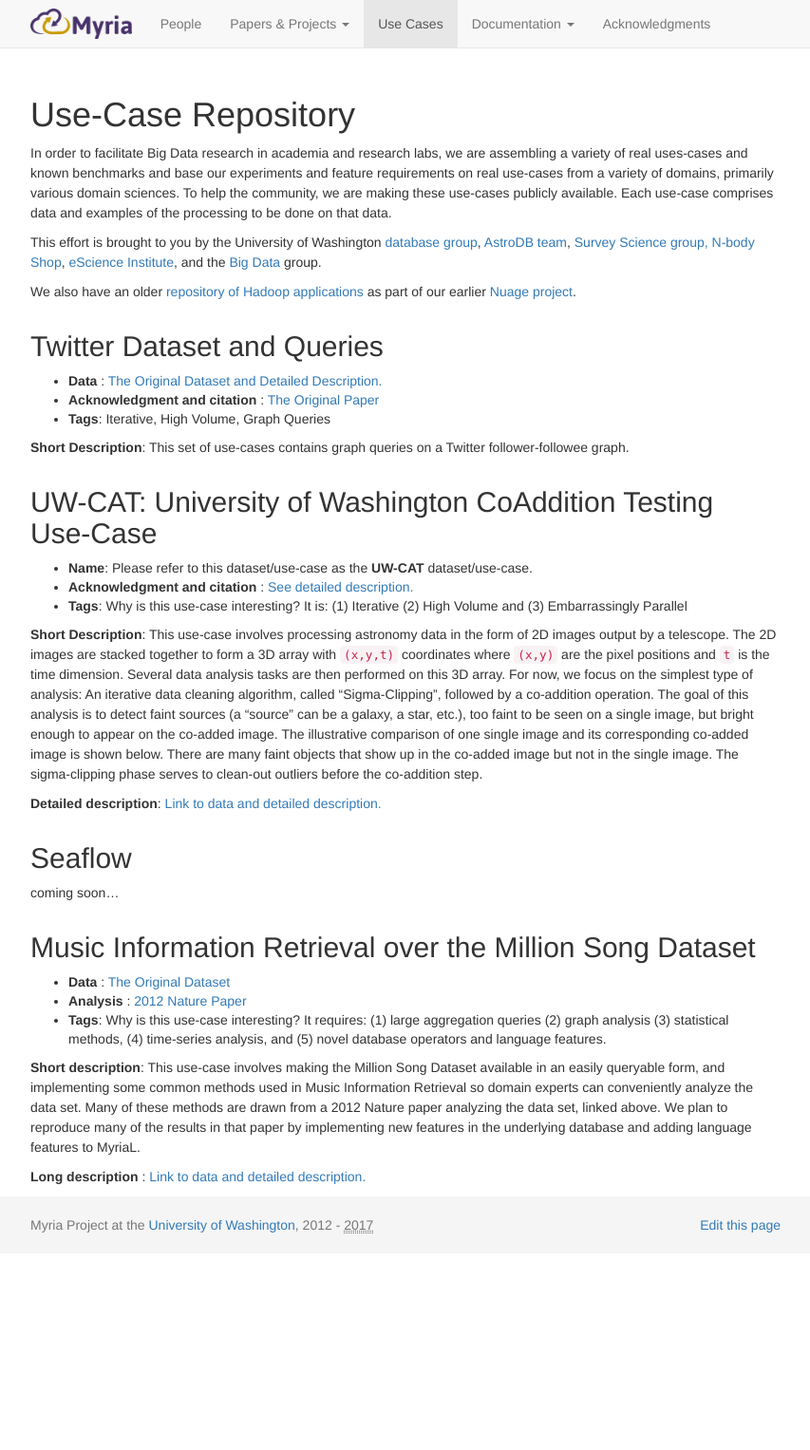
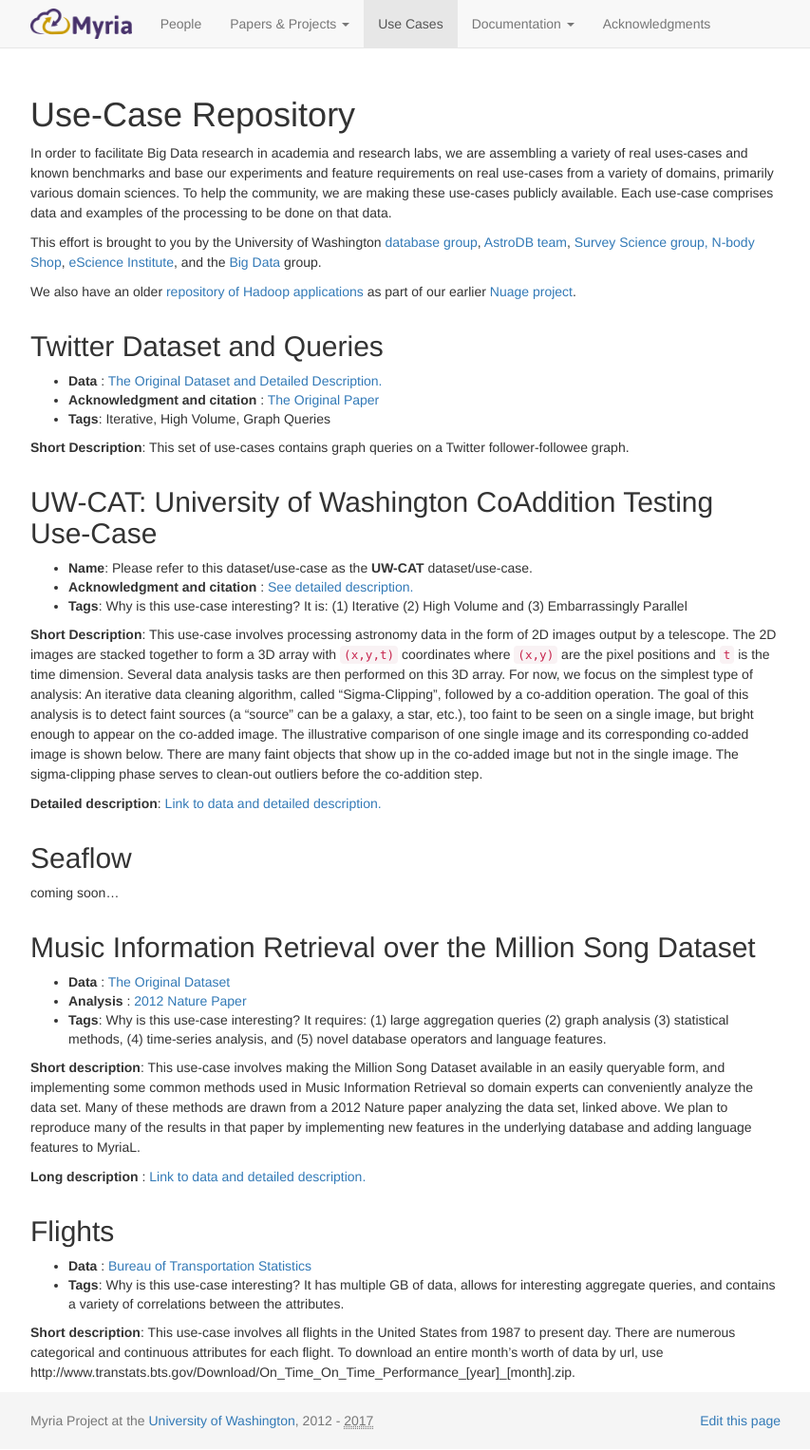
Before and after one commit to uwescience/myria-website, a Jekyll site: the page built from usecases/index.markdown, in a window 1280 px wide. Shown: the whole page at 95% size, without its empty margins (213-1066 px from the left). Built offline with Jekyll 4.4.1, drawn with Linux system fonts in a browser that asks for light colours; nearby versions of some CDN libraries; before the commit the page ends 1321 px from its top, so only the background shows below that.

Commit message:
Update index.markdown

```diff
--- a/usecases/index.markdown
+++ b/usecases/index.markdown
@@ -44,3 +44,10 @@
 **Short description**: This use-case involves making the Million Song Dataset available in an easily queryable form, and implementing some common methods used in Music Information Retrieval so domain experts can conveniently analyze the data set. Many of these methods are drawn from a 2012 Nature paper analyzing the data set, linked above. We plan to reproduce many of the results in that paper by implementing new features in the underlying database and adding language features to MyriaL.
 
 **Long description** : [Link to data and detailed description.]({{ site.baseurl}}/usecases/msd.html)
+
+## Flights
+
+* **Data** : [Bureau of Transportation Statistics](https://www.transtats.bts.gov/)
+* **Tags**: Why is this use-case interesting? It has multiple GB of data, allows for interesting aggregate queries, and contains a variety of correlations between the attributes.
+
+**Short description**: This use-case involves all flights in the United States from 1987 to present day. There are numerous categorical and continuous attributes for each flight. To download an entire month's worth of data by url, use http://www.transtats.bts.gov/Download/On_Time_On_Time_Performance_[year]_[month].zip.
```
